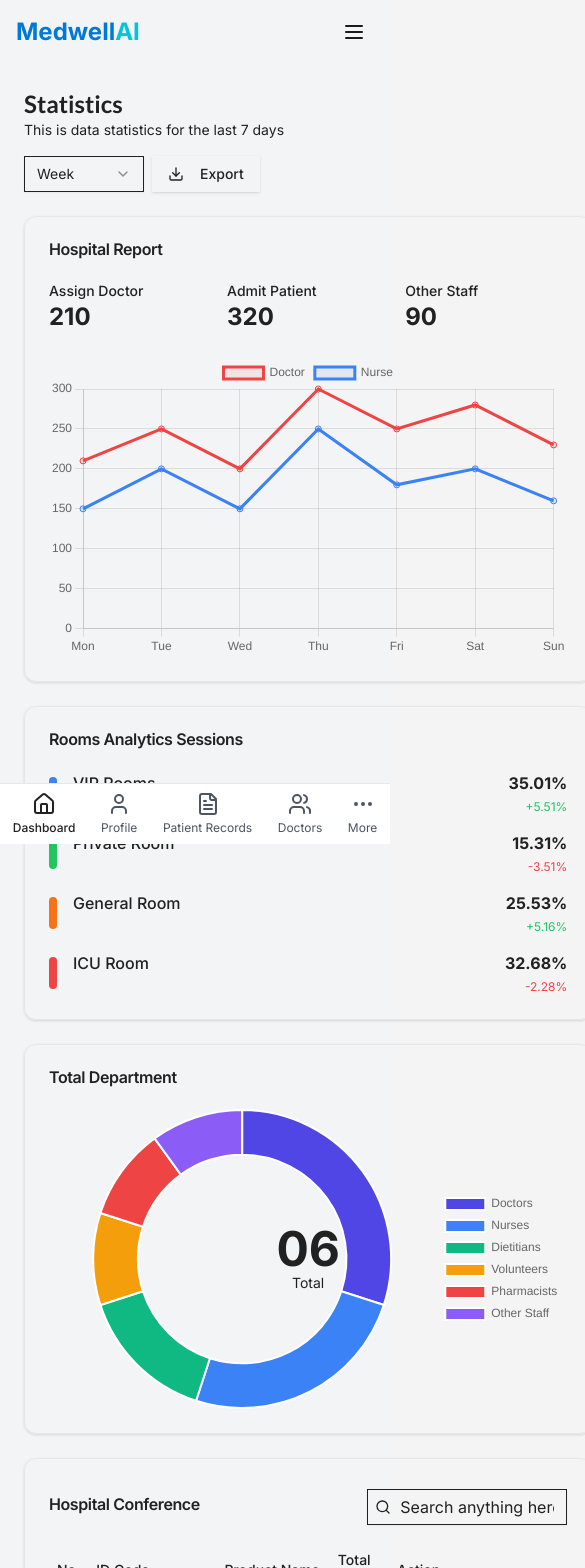
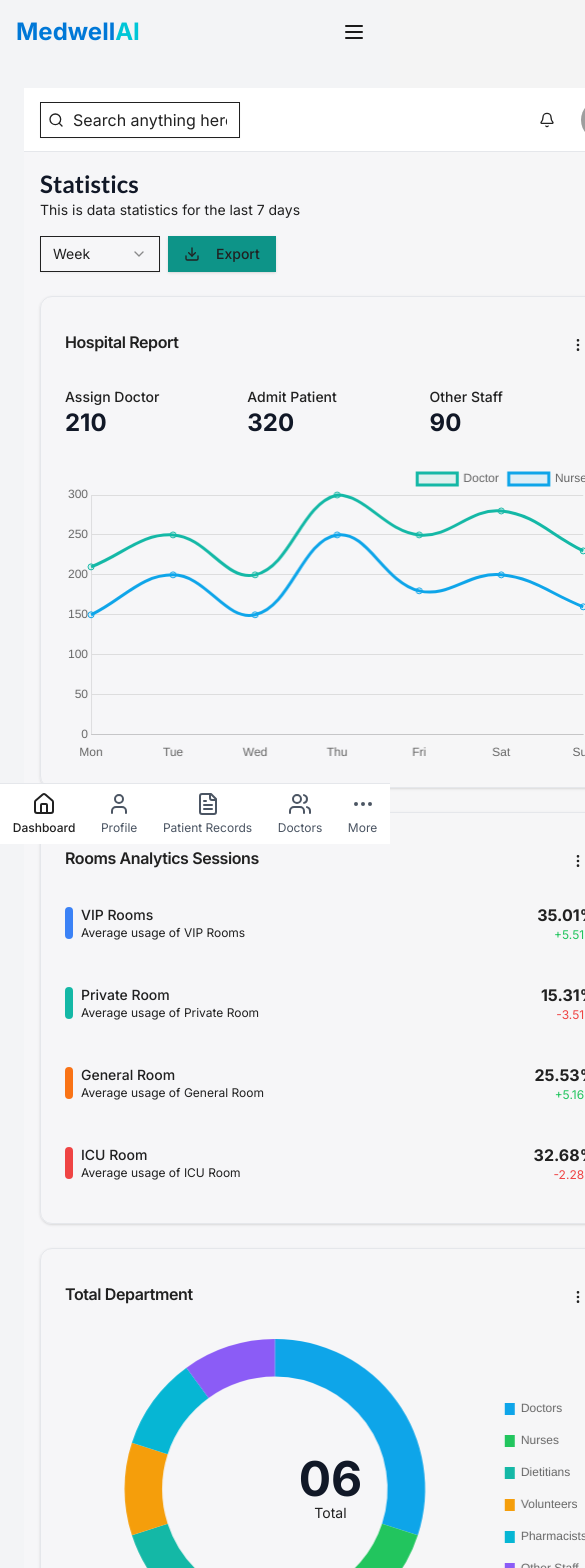
Before and after one commit to vnrr2023/Medwell-Frontend-2, a Next.js app: page /hospital in a window 390 px wide. Shown: the top 1568 px of the page, 585 px wide, since content can reach past the window. Built offline with nearby package versions, Linux system fonts and the light colour scheme; grey boxes are pictures that could not be loaded.

Commit message:
added hospital profile

```diff
--- a/src/app/hospital/page.tsx
+++ b/src/app/hospital/page.tsx
@@ -8,8 +8,6 @@ import { Badge } from "@/components/ui/badge"
 import { Progress } from "@/components/ui/progress"
 import { Select, SelectContent, SelectItem, SelectTrigger, SelectValue } from "@/components/ui/select"
 import { Table, TableBody, TableCell, TableHead, TableHeader, TableRow } from "@/components/ui/table"
-import { Line } from "react-chartjs-2"
-import { Doughnut } from "react-chartjs-2"
 import {
   Chart as ChartJS,
   CategoryScale,
@@ -21,7 +19,9 @@ import {
   Legend,
   ArcElement,
 } from "chart.js"
-import { Download, Search } from "lucide-react"
+import { Line, Doughnut } from "react-chartjs-2"
+import { Download, Search, MoreVertical, Bell } from "lucide-react"
+import { Avatar, AvatarFallback, AvatarImage } from "@/components/ui/avatar"
 
 ChartJS.register(CategoryScale, LinearScale, PointElement, LineElement, Title, Tooltip, Legend, ArcElement)
 
@@ -30,7 +30,8 @@ const staffData = {
   datasets: [
     {
       data: [30, 25, 15, 10, 10, 10],
-      backgroundColor: ["#4F46E5", "#3B82F6", "#10B981", "#F59E0B", "#EF4444", "#8B5CF6"],
+      backgroundColor: ["#0EA5E9", "#22C55E", "#14B8A6", "#F59E0B", "#06B6D4", "#8B5CF6"],
+      borderWidth: 0,
     },
   ],
 }
@@ -41,15 +42,17 @@ const lineChartData = {
     {
       label: "Doctor",
       data: [210, 250, 200, 300, 250, 280, 230],
-      borderColor: "#EF4444",
-      backgroundColor: "rgba(239, 68, 68, 0.1)",
+      borderColor: "#14B8A6",
+      backgroundColor: "rgba(20, 184, 166, 0.1)",
+      tension: 0.4,
       fill: true,
     },
     {
       label: "Nurse",
       data: [150, 200, 150, 250, 180, 200, 160],
-      borderColor: "#3B82F6",
-      backgroundColor: "rgba(59, 130, 246, 0.1)",
+      borderColor: "#0EA5E9",
+      backgroundColor: "rgba(14, 165, 233, 0.1)",
+      tension: 0.4,
       fill: true,
     },
   ],
@@ -57,7 +60,7 @@ const lineChartData = {
 
 const roomsData = [
   { name: "VIP Rooms", usage: 35.01, trend: "+5.51%", color: "bg-blue-500" },
-  { name: "Private Room", usage: 15.31, trend: "-3.51%", color: "bg-green-500" },
+  { name: "Private Room", usage: 15.31, trend: "-3.51%", color: "bg-teal-500" },
   { name: "General Room", usage: 25.53, trend: "+5.16%", color: "bg-orange-500" },
   { name: "ICU Room", usage: 32.68, trend: "-2.28%", color: "bg-red-500" },
 ]
@@ -70,14 +73,40 @@ const inventoryData = [
   { id: "FLUPEC0312424", name: "Acetylcysteine", stock: 23456 },
 ]
 
-export default function DoctorDashboard() {
+export default function HospitalDashboard() {
   const [timeRange, setTimeRange] = useState("week")
 
   return (
-    <div className="space-y-6">
+    <div className="min-h-screen bg-gray-50/50">
+      <header className="sticky top-0 z-50 flex h-16 items-center justify-between border-b bg-white px-4 md:px-6">
+      <div className="flex items-center gap-4 md:gap-6">
+  <div className="relative w-[200px] md:w-[300px]">
+    <Search className="absolute left-2 top-1/2 transform -translate-y-1/2 h-4 w-4 text-muted-foreground" />
+    <Input
+      placeholder="Search anything here"
+      className="w-full pl-8"
+    />
+  </div>
+</div>
+
+        <div className="flex items-center gap-4">
+          <Button variant="ghost" size="icon">
+            <Bell className="h-5 w-5" />
+          </Button>
+          <Avatar>
+            <AvatarImage
+              src="https://hebbkx1anhila5yf.public.blob.vercel-storage.com/image-bv6uFX5qhtbTwEEHcM7MiLjOZyB3Xb.png"
+              alt="Alexandro"
+            />
+            <AvatarFallback>AL</AvatarFallback>
+          </Avatar>
+        </div>
+      </header>
+
+      <main className="container mx-auto p-4 md:p-6 space-y-6">
         <div className="flex flex-col sm:flex-row justify-between items-start sm:items-center gap-4">
           <div>
-          <h1 className="text-2xl font-bold">Statistics</h1>
+            <h1 className="text-2xl font-bold text-gray-900">Statistics</h1>
             <p className="text-sm text-muted-foreground">This is data statistics for the last 7 days</p>
           </div>
           <div className="flex items-center gap-2">
@@ -91,7 +120,7 @@ export default function DoctorDashboard() {
                 <SelectItem value="year">Year</SelectItem>
               </SelectContent>
             </Select>
-          <Button>
+            <Button className="bg-teal-600 hover:bg-teal-700">
               <Download className="mr-2 h-4 w-4" />
               Export
             </Button>
@@ -100,22 +129,25 @@ export default function DoctorDashboard() {
 
         <div className="grid gap-6 md:grid-cols-2">
           <Card>
-          <CardHeader>
+            <CardHeader className="flex flex-row items-center justify-between">
               <CardTitle>Hospital Report</CardTitle>
+              <Button variant="ghost" size="icon">
+                <MoreVertical className="h-4 w-4" />
+              </Button>
             </CardHeader>
             <CardContent>
               <div className="grid grid-cols-3 gap-4 mb-6">
                 <div>
-                <p className="text-sm font-medium">Assign Doctor</p>
-                <p className="text-2xl font-bold">210</p>
+                  <p className="text-sm font-medium text-muted-foreground">Assign Doctor</p>
+                  <p className="text-2xl font-bold text-gray-900">210</p>
                 </div>
                 <div>
-                <p className="text-sm font-medium">Admit Patient</p>
-                <p className="text-2xl font-bold">320</p>
+                  <p className="text-sm font-medium text-muted-foreground">Admit Patient</p>
+                  <p className="text-2xl font-bold text-gray-900">320</p>
                 </div>
                 <div>
-                <p className="text-sm font-medium">Other Staff</p>
-                <p className="text-2xl font-bold">90</p>
+                  <p className="text-sm font-medium text-muted-foreground">Other Staff</p>
+                  <p className="text-2xl font-bold text-gray-900">90</p>
                 </div>
               </div>
               <div className="h-[300px]">
@@ -127,11 +159,22 @@ export default function DoctorDashboard() {
     plugins: {
       legend: {
         position: "top",
+        align: "end",
       },
     },
     scales: {
       y: {
         beginAtZero: true,
+        grid: {
+          display: true,
+          drawOnChartArea: true,
+          drawTicks: false,
+        },
+      },
+      x: {
+        grid: {
+          display: false,
+        },
       },
     },
   }}
@@ -141,28 +184,32 @@ export default function DoctorDashboard() {
           </Card>
 
           <Card>
-          <CardHeader>
+            <CardHeader className="flex flex-row items-center justify-between">
               <CardTitle>Rooms Analytics Sessions</CardTitle>
+              <Button variant="ghost" size="icon">
+                <MoreVertical className="h-4 w-4" />
+              </Button>
             </CardHeader>
             <CardContent>
-            <div className="space-y-4">
+              <div className="space-y-6">
                 {roomsData.map((room) => (
-                <div key={room.name} className="flex items-center gap-4">
+                  <div key={room.name} className="space-y-2">
+                    <div className="flex items-center justify-between">
+                      <div className="flex items-center gap-2">
                         <div className={`w-2 h-8 rounded ${room.color}`} />
-                  <div className="flex-1">
-                    <div className="flex justify-between mb-1">
-                      <p className="font-medium">{room.name}</p>
-                      <p className="font-bold">{room.usage}%</p>
-                    </div>
-                    <div className="flex justify-between items-center">
-                      <Progress value={room.usage} className="flex-1" />
-                      <span
-                        className={`ml-2 text-xs ${room.trend.startsWith("+") ? "text-green-500" : "text-red-500"}`}
-                      >
-                        {room.trend}
-                      </span>
+                        <div>
+                          <p className="font-medium text-sm">{room.name}</p>
+                          <p className="text-xs text-muted-foreground">Average usage of {room.name}</p>
                         </div>
                       </div>
+                      <div className="text-right">
+                        <p className="font-bold">{room.usage}%</p>
+                        <p className={`text-xs ${room.trend.startsWith("+") ? "text-green-500" : "text-red-500"}`}>
+                          {room.trend}
+                        </p>
+                      </div>
+                    </div>
+                    <Progress value={room.usage} className="h-2" />
                   </div>
                 ))}
               </div>
@@ -172,8 +219,11 @@ export default function DoctorDashboard() {
 
         <div className="grid gap-6 md:grid-cols-2">
           <Card>
-          <CardHeader>
+            <CardHeader className="flex flex-row items-center justify-between">
               <CardTitle>Total Department</CardTitle>
+              <Button variant="ghost" size="icon">
+                <MoreVertical className="h-4 w-4" />
+              </Button>
             </CardHeader>
             <CardContent>
               <div className="h-[300px] flex items-center justify-center relative">
@@ -182,17 +232,21 @@ export default function DoctorDashboard() {
                   options={{
                     responsive: true,
                     maintainAspectRatio: false,
-                  cutout: "70%",
+                    cutout: "75%",
                     plugins: {
                       legend: {
                         position: "right",
+                        labels: {
+                          boxWidth: 10,
+                          padding: 20,
+                        },
                       },
                     },
                   }}
                 />
                 <div className="absolute inset-0 flex items-center justify-center">
                   <div className="text-center">
-                  <p className="text-5xl font-bold">06</p>
+                    <p className="text-5xl font-bold text-gray-900">06</p>
                     <p className="text-sm text-muted-foreground">Total</p>
                   </div>
                 </div>
@@ -203,42 +257,39 @@ export default function DoctorDashboard() {
           <Card>
             <CardHeader className="flex flex-row items-center justify-between">
               <CardTitle>Hospital Conference</CardTitle>
-<div className="w-[200px] relative">
-  <Search className="absolute left-2 top-1/2 transform -translate-y-1/2 h-4 w-4 text-muted-foreground" />
-  <Input
-    placeholder="Search anything here"
-    className="w-full pl-8"  // Add padding to avoid overlapping with the icon
-  />
+              <div className="relative w-[200px]">
+                <Search className="absolute left-3 top-1/2 -translate-y-1/2 h-4 w-4 text-muted-foreground" />
+                <Input placeholder="Search" className="pl-9" />
               </div>
-
             </CardHeader>
             <CardContent>
+              <div className="relative overflow-x-auto">
                 <Table>
                   <TableHeader>
                     <TableRow>
-                  <TableHead>No.</TableHead>
+                      <TableHead className="w-[60px]">No.</TableHead>
                       <TableHead>ID Code</TableHead>
                       <TableHead>Product Name</TableHead>
                       <TableHead>Total Stock</TableHead>
-                  <TableHead>Action</TableHead>
+                      <TableHead className="text-right">Action</TableHead>
                     </TableRow>
                   </TableHeader>
                   <TableBody>
                     {inventoryData.map((item, index) => (
                       <TableRow key={item.id}>
                         <TableCell>{String(index + 1).padStart(2, "0")}</TableCell>
-                    <TableCell>{item.id}</TableCell>
+                        <TableCell className="font-medium">{item.id}</TableCell>
                         <TableCell>{item.name}</TableCell>
-                    <TableCell>{item.stock}</TableCell>
+                        <TableCell>{item.stock.toLocaleString()}</TableCell>
                         <TableCell>
-                      <div className="flex gap-1">
-                        <Badge variant="outline" className="cursor-pointer">
+                          <div className="flex justify-end gap-2">
+                            <Badge variant="secondary" className="cursor-pointer hover:bg-secondary/80">
                               View
                             </Badge>
-                        <Badge variant="outline" className="cursor-pointer">
+                            <Badge variant="outline" className="cursor-pointer hover:bg-accent">
                               Edit
                             </Badge>
-                        <Badge variant="destructive" className="cursor-pointer">
+                            <Badge variant="destructive" className="cursor-pointer hover:bg-destructive/90">
                               Delete
                             </Badge>
                           </div>
@@ -247,9 +298,11 @@ export default function DoctorDashboard() {
                     ))}
                   </TableBody>
                 </Table>
+              </div>
             </CardContent>
           </Card>
         </div>
+      </main>
     </div>
   )
 }
--- /dev/null
+++ b/src/app/hospital/profile/page.tsx
@@ -0,0 +1,165 @@
+"use client"
+
+import type React from "react"
+import { useState } from "react"
+import { Building, Mail, Phone, MapPin, Edit, X, Check } from "lucide-react"
+import { Button } from "@/components/ui/button"
+import { Input } from "@/components/ui/input"
+import { Textarea } from "@/components/ui/textarea"
+import { Card, CardContent, CardHeader, CardTitle } from "@/components/ui/card"
+import { Badge } from "@/components/ui/badge"
+
+interface HospitalData {
+  name: string
+  email: string
+  phone: string
+  address: string
+  description: string
+  specializations: string[]
+  departments: string[]
+}
+
+const hospitalData: HospitalData = {
+  name: "MedWell General Hospital",
+  email: "info@medwell.com",
+  phone: "+1 (555) 123-4567",
+  address: "123 Health Avenue, Wellness City, MC 12345",
+  description:
+    "MedWell General Hospital is a state-of-the-art medical facility committed to providing exceptional healthcare services to our community. With a team of highly skilled professionals and cutting-edge technology, we strive to deliver compassionate care and promote overall well-being.",
+  specializations: ["Cardiology", "Neurology", "Orthopedics", "Pediatrics", "Oncology"],
+  departments: ["Emergency", "Surgery", "Intensive Care", "Radiology", "Laboratory"],
+}
+
+export default function HospitalProfile() {
+  const [isEditing, setIsEditing] = useState(false)
+  const [editedData, setEditedData] = useState<HospitalData>(hospitalData)
+
+  const handleEdit = () => {
+    setIsEditing(true)
+  }
+
+  const handleSave = () => {
+    console.log("Saving data:", editedData)
+    setIsEditing(false)
+  }
+
+  const handleCancel = () => {
+    setEditedData(hospitalData)
+    setIsEditing(false)
+  }
+
+  const handleChange = (e: React.ChangeEvent<HTMLInputElement | HTMLTextAreaElement>) => {
+    const { name, value } = e.target
+    setEditedData((prev) => ({ ...prev, [name]: value }))
+  }
+
+  return (
+    <div className="container">
+      <Card className="w-full">
+        <CardHeader className="flex flex-row items-center justify-between space-y-0 pb-2">
+          <CardTitle className="text-2xl font-bold text-gray-800">Hospital Profile</CardTitle>
+          {!isEditing && (
+            <Button onClick={handleEdit} className="bg-blue-500 hover:bg-blue-600">
+              <Edit className="mr-2 h-4 w-4" /> Edit Profile
+            </Button>
+          )}
+        </CardHeader>
+        <CardContent>
+          {isEditing ? (
+            <form onSubmit={(e) => e.preventDefault()} className="space-y-4">
+              <div>
+                <label htmlFor="name" className="block text-sm font-medium text-gray-700">
+                  Hospital Name
+                </label>
+                <Input type="text" id="name" name="name" value={editedData.name} onChange={handleChange} />
+              </div>
+              <div>
+                <label htmlFor="email" className="block text-sm font-medium text-gray-700">
+                  Email
+                </label>
+                <Input type="email" id="email" name="email" value={editedData.email} onChange={handleChange} />
+              </div>
+              <div>
+                <label htmlFor="phone" className="block text-sm font-medium text-gray-700">
+                  Phone
+                </label>
+                <Input type="tel" id="phone" name="phone" value={editedData.phone} onChange={handleChange} />
+              </div>
+              <div>
+                <label htmlFor="address" className="block text-sm font-medium text-gray-700">
+                  Address
+                </label>
+                <Input type="text" id="address" name="address" value={editedData.address} onChange={handleChange} />
+              </div>
+              <div>
+                <label htmlFor="description" className="block text-sm font-medium text-gray-700">
+                  Description
+                </label>
+                <Textarea
+                  id="description"
+                  name="description"
+                  rows={4}
+                  value={editedData.description}
+                  onChange={handleChange}
+                />
+              </div>
+              <div className="flex justify-end space-x-2">
+                <Button variant="outline" onClick={handleCancel}>
+                  <X className="mr-2 h-4 w-4" /> Cancel
+                </Button>
+                <Button onClick={handleSave} className="bg-green-500 hover:bg-green-600">
+                  <Check className="mr-2 h-4 w-4" /> Save Changes
+                </Button>
+              </div>
+            </form>
+          ) : (
+            <div className="space-y-6">
+              <div className="flex items-center space-x-2">
+                <Building className="h-6 w-6 text-blue-500" />
+                <h2 className="text-xl font-semibold text-gray-800">{hospitalData.name}</h2>
+              </div>
+              <div className="grid grid-cols-1 sm:grid-cols-2 gap-4">
+                <div className="flex items-center space-x-2">
+                  <Mail className="h-5 w-5 text-blue-500" />
+                  <span className="text-sm">{hospitalData.email}</span>
+                </div>
+                <div className="flex items-center space-x-2">
+                  <Phone className="h-5 w-5 text-blue-500" />
+                  <span className="text-sm">{hospitalData.phone}</span>
+                </div>
+              </div>
+              <div className="flex items-start space-x-2">
+                <MapPin className="h-5 w-5 text-blue-500 mt-1" />
+                <span className="text-sm">{hospitalData.address}</span>
+              </div>
+              <div>
+                <h3 className="text-lg font-semibold text-gray-800 mb-2">About Us</h3>
+                <p className="text-sm text-gray-600">{hospitalData.description}</p>
+              </div>
+              <div>
+                <h3 className="text-lg font-semibold text-gray-800 mb-2">Specializations</h3>
+                <div className="flex flex-wrap gap-2">
+                  {hospitalData.specializations.map((spec, index) => (
+                    <Badge key={index} variant="secondary" className="bg-blue-100 text-blue-800">
+                      {spec}
+                    </Badge>
+                  ))}
+                </div>
+              </div>
+              <div>
+                <h3 className="text-lg font-semibold text-gray-800 mb-2">Departments</h3>
+                <div className="flex flex-wrap gap-2">
+                  {hospitalData.departments.map((dept, index) => (
+                    <Badge key={index} variant="outline" className="text-gray-600">
+                      {dept}
+                    </Badge>
+                  ))}
+                </div>
+              </div>
+            </div>
+          )}
+        </CardContent>
+      </Card>
+    </div>
+  )
+}
```
Lines whose indentation alone changed are shown as unchanged.
